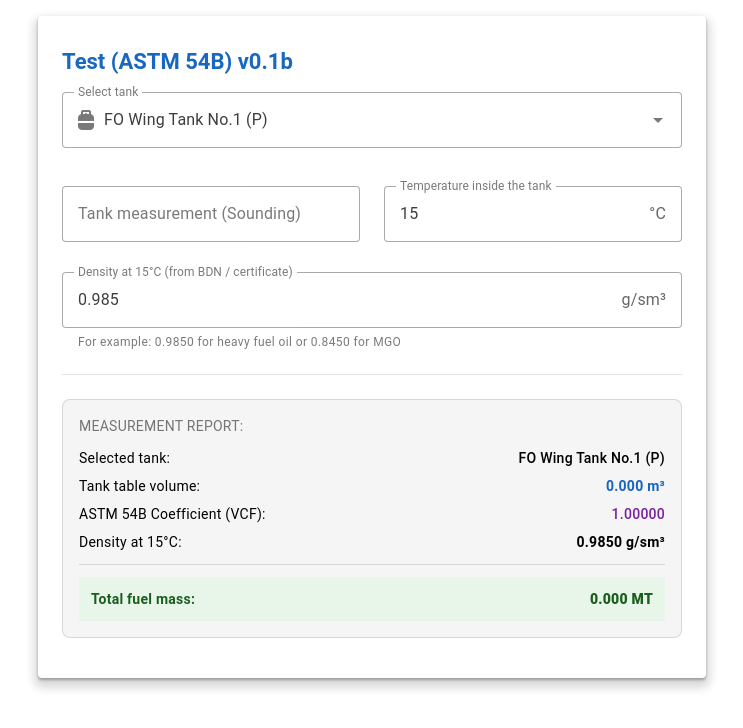
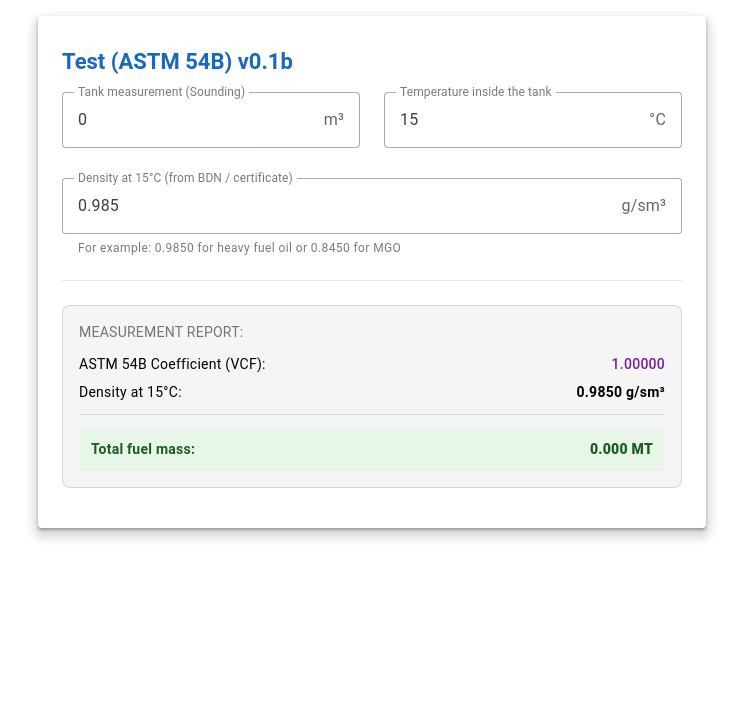
Before and after one commit to ametstich/Calculator, a Vue app: page / in a window 1280 px wide. Shown: the top 728 px of the page, without its empty margins (268-1011 px from the left). Built offline with nearby package versions, Linux system fonts and the light colour scheme.

Commit message:
remove tank selects and first param change from sm to volume m3

```diff
--- a/src/components/OilCalculator.vue
+++ b/src/components/OilCalculator.vue
@@ -6,25 +6,26 @@
       </v-card-title>
 
       <v-card-text class="px-0">
-        <v-select
-            v-model="selectedTankId"
-            :items="tanksData"
-            item-title="name"
-            item-value="id"
-            label="Select tank"
-            variant="outlined"
-            prepend-inner-icon="mdi-propane-tank"
-            class="mb-4"
-        />
+<!--        <v-select-->
+<!--            v-model="selectedTankId"-->
+<!--            :items="tanksData"-->
+<!--            item-title="name"-->
+<!--            item-value="id"-->
+<!--            label="Select tank"-->
+<!--            variant="outlined"-->
+<!--            prepend-inner-icon="mdi-propane-tank"-->
+<!--            class="mb-4"-->
+<!--        />-->
 
         <v-row>
           <v-col cols="12" sm="6" class="py-0">
             <v-text-field
-                v-model.number="sounding"
+                v-model.number="volume"
                 label="Tank measurement (Sounding)"
                 type="number"
+                inputmode="numeric"
                 variant="outlined"
-                suffix="sm"
+                suffix="m³"
                 prepend-inner-inner-icon="mdi-ruler"
                 class="mb-2"
             />
@@ -35,6 +36,7 @@
                 v-model.number="temperature"
                 label="Temperature inside the tank"
                 type="number"
+                inputmode="numeric"
                 variant="outlined"
                 suffix="°C"
                 prepend-inner-inner-icon="mdi-thermometer"
@@ -60,15 +62,15 @@
         <div class="bg-grey-lighten-4 pa-4 rounded-lg border">
           <div class="text-subtitle-2 text-grey-darken-1 mb-3">MEASUREMENT REPORT:</div>
 
-          <div class="d-flex justify-space-between mb-2">
-            <span>Selected tank:</span>
-            <span class="font-weight-medium">{{ currentTank?.name || 'Not selected' }}</span>
-          </div>
+<!--          <div class="d-flex justify-space-between mb-2">-->
+<!--            <span>Selected tank:</span>-->
+<!--            <span class="font-weight-medium">{{ currentTank?.name || 'Not selected' }}</span>-->
+<!--          </div>-->
 
-          <div class="d-flex justify-space-between mb-2">
-            <span>Tank table volume:</span>
-            <span class="font-weight-bold text-blue-darken-3">{{ volume.toFixed(3) }} m³</span>
-          </div>
+<!--          <div class="d-flex justify-space-between mb-2">-->
+<!--            <span>Tank table volume:</span>-->
+<!--            <span class="font-weight-bold text-blue-darken-3">{{ volume.toFixed(3) }} m³</span>-->
+<!--          </div>-->
 
           <div class="d-flex justify-space-between mb-2">
             <span>ASTM 54B Coefficient (VCF):</span>
@@ -93,63 +95,63 @@
 </template>
 
 <script setup lang="ts">
-
 import { ref, computed } from 'vue'
 import { calculateDensityASTM } from '../utils/astm54b'
-import tanksData from '../data/tanks.json'
+// import tanksData from '../data/tanks.json'
 
 // Set a safe default value for the tank ID
 // If the array is empty, we take an empty string.
-const defaultTankId = tanksData?.[0]?.id ?? ''
+// const defaultTankId = tanksData?.[0]?.id ?? ''
 
 
-const selectedTankId = ref<string>(defaultTankId)
-const sounding = ref<number | null>(null)
+// const selectedTankId = ref<string>(defaultTankId)
+// const sounding = ref<number | null>(null)
+const volume = ref<number>(0)
 const temperature = ref<number>(15)
 const density15 = ref<number>(0.9850)
 
 // We find the currently selected tank object (it may return undefined, hence the type Tank | undefined)
-const currentTank = computed(() => {
-  return tanksData.find(t => t.id === selectedTankId.value)
-})
+// const currentTank = computed(() => {
+//   return tanksData.find(t => t.id === selectedTankId.value)
+// })
 
 // --- Volume interpolation based on the calibration table for the selected tank ---
-const volume = computed<number>(() => {
-  const snd = sounding.value
+// const volume = computed<number>(() => {
+//   const snd = sounding.value
 
   // Safe check: if no measurement has been entered, or if the tank cannot be found or has not been selected, return 0.
-  if (snd === null || snd < 0 || !currentTank.value || !currentTank.value.table) {
-    return 0
-  }
+  // if (snd === null || snd < 0 || !currentTank.value || !currentTank.value.table) {
+  //   return 0
+  // }
 
   // Creating and sorting a copy of a table
-  const table = [...currentTank.value.table].sort((a, b) => a.cm - b.cm)
+  // const table = [...currentTank.value.table].sort((a, b) => a.cm - b.cm)
 
   // Explicitly retrieve the first and last elements using the .at() method (supported in Vite/modern browsers)
-  const firstPoint = table.at(0)
-  const lastPoint = table.at(-1)
+  // const firstPoint = table.at(0)
+  // const lastPoint = table.at(-1)
 
   // Если по какой-то причине точек в таблице нет — выходим
-  if (!firstPoint || !lastPoint) return 0
+  // if (!firstPoint || !lastPoint) return 0
 
   // Checking boundary conditions (TS is now certain that firstPoint and lastPoint are defined)
-  if (snd <= firstPoint.cm) return firstPoint.m3
-  if (snd >= lastPoint.cm) return lastPoint.m3
+  // if (snd <= firstPoint.cm) return firstPoint.m3
+  // if (snd >= lastPoint.cm) return lastPoint.m3
 
   // Finding an interval for linear interpolation
-  for (let i = 0; i < table.length - 1; i++) {
-    const p1 = table[i]
-    const p2 = table[i + 1]
-
-    // An additional micro-check for TS, to prevent it from complaining inside the loop
-    if (!p1 || !p2) continue
-
-    if (snd >= p1.cm && snd <= p2.cm) {
-      return p1.m3 + ((snd - p1.cm) * (p2.m3 - p1.m3)) / (p2.cm - p1.cm)
-    }
-  }
-  return 0
-})
+  // for (let i = 0; i < table.length - 1; i++) {
+  //   const p1 = table[i]
+  //   const p2 = table[i + 1]
+  //
+  //   // An additional micro-check for TS, to prevent it from complaining inside the loop
+  //   if (!p1 || !p2) continue
+  //
+  //   if (snd >= p1.cm && snd <= p2.cm) {
+  //     return p1.m3 + ((snd - p1.cm) * (p2.m3 - p1.m3)) / (p2.cm - p1.cm)
+  //   }
+  // }
+  // return 0
+// })
 
 // --- Calculation according to ASTM 54B standard ---
 const astmResult = computed(() => {
```
